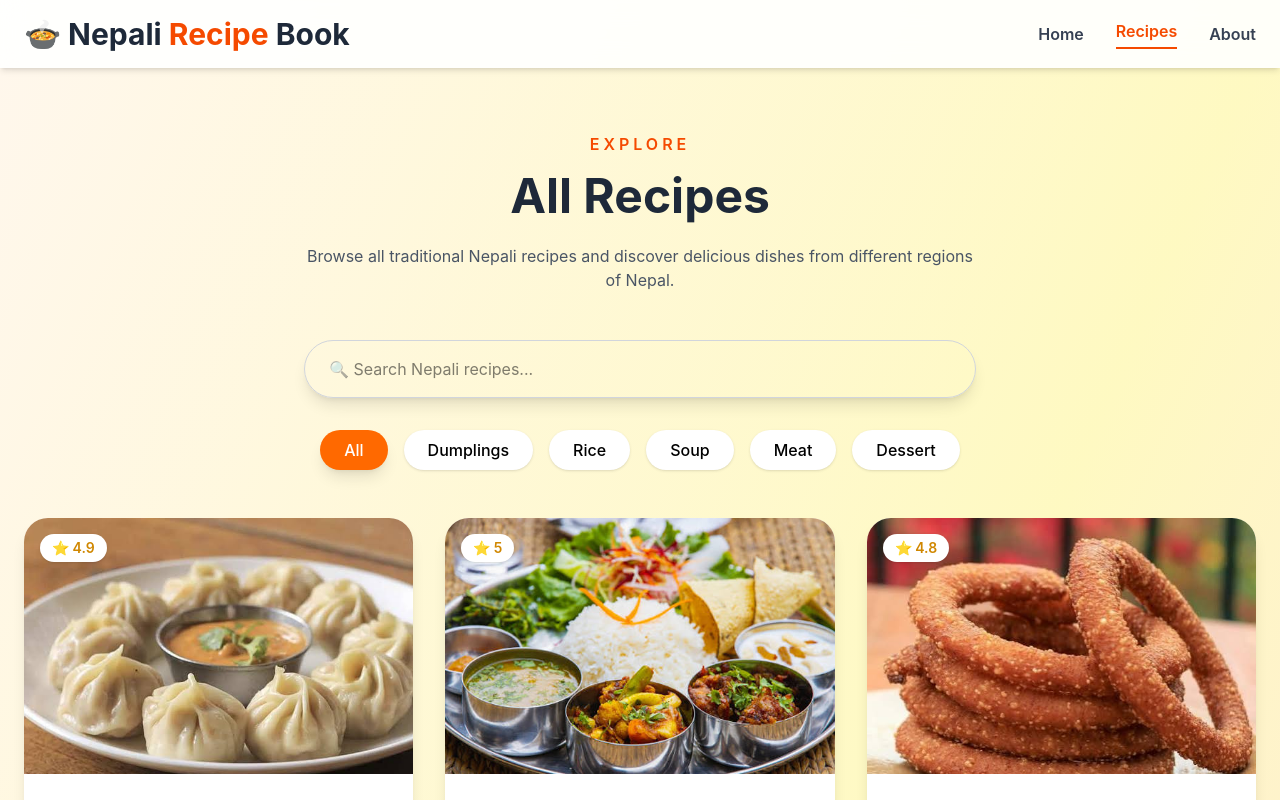
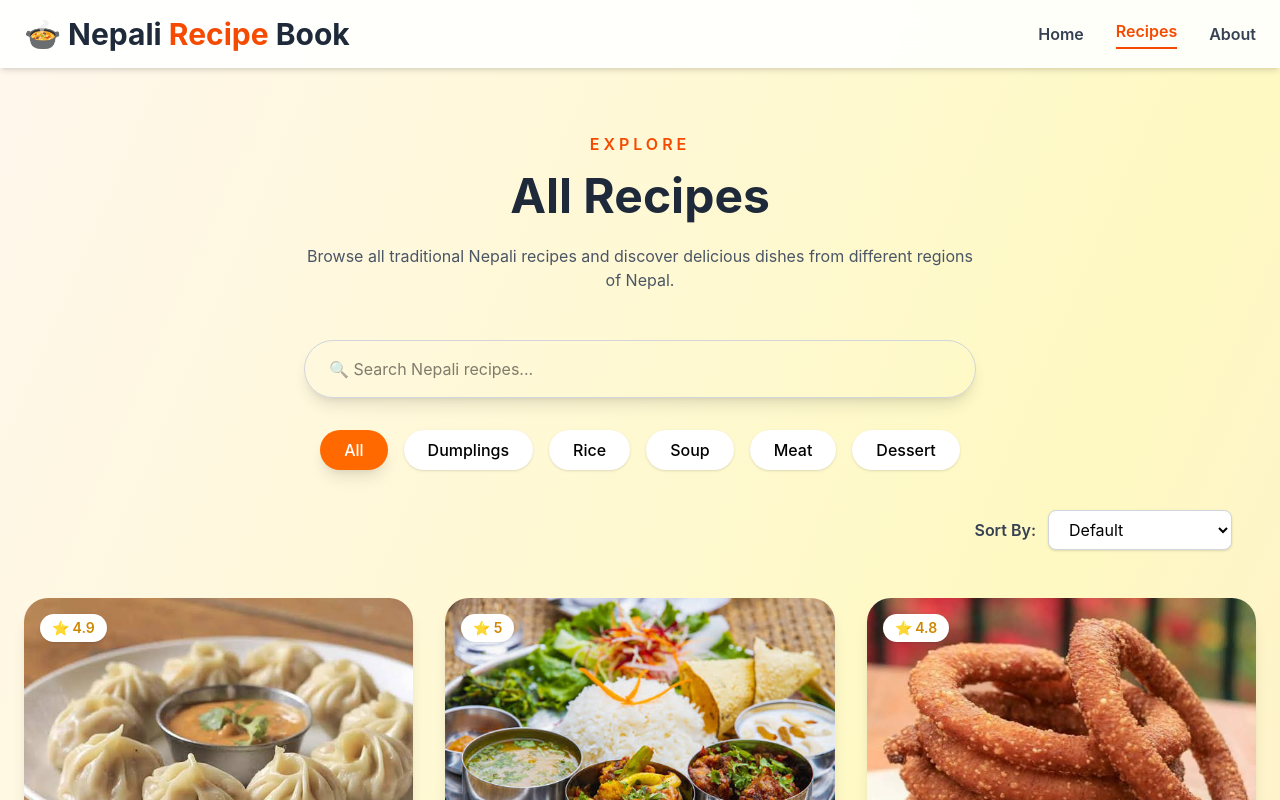
Before and after one commit to Agraz-10/recipe-card-app, a React (Vite) app in the folder recipe-card-app/: page /recipes in a window 1280 px wide. Shown: the top 800 px of the page. Built offline with nearby package versions, Linux system fonts and the light colour scheme.

Commit message:
feat: add recipe sorting options

```diff
--- a/recipe-card-app/src/App.jsx
+++ b/recipe-card-app/src/App.jsx
@@ -10,7 +10,9 @@ import RecipePage from "./pages/RecipePage";
 function App() {
   const [search, setSearch] = useState("");
   const [selectedCategory, setSelectedCategory] = useState("All");
+  const [sortOption, setSortOption] = useState("default");
 
+  // Filter Recipes
   const filteredRecipes = recipes.filter((recipe) => {
     const matchesSearch = recipe.name
       .toLowerCase()
@@ -22,6 +24,39 @@ function App() {
 
     return matchesSearch && matchesCategory;
   });
+
+  // Sort Recipes
+  const sortedRecipes = [...filteredRecipes];
+
+  switch (sortOption) {
+    case "name":
+      sortedRecipes.sort((a, b) =>
+        a.name.localeCompare(b.name)
+      );
+      break;
+
+    case "rating":
+      sortedRecipes.sort((a, b) =>
+        b.rating - a.rating
+      );
+      break;
+
+    case "calories":
+      sortedRecipes.sort((a, b) =>
+        a.calories - b.calories
+      );
+      break;
+
+    case "time":
+      sortedRecipes.sort(
+        (a, b) =>
+          parseInt(a.time) - parseInt(b.time)
+      );
+      break;
+
+    default:
+      break;
+  }
 
   return (
     <BrowserRouter>
@@ -36,7 +71,7 @@ function App() {
               setSearch={setSearch}
               selectedCategory={selectedCategory}
               setSelectedCategory={setSelectedCategory}
-              filteredRecipes={filteredRecipes}
+              filteredRecipes={sortedRecipes}
             />
           }
         />
@@ -49,7 +84,9 @@ function App() {
               setSearch={setSearch}
               selectedCategory={selectedCategory}
               setSelectedCategory={setSelectedCategory}
-              filteredRecipes={filteredRecipes}
+              filteredRecipes={sortedRecipes}
+              sortOption={sortOption}
+              setSortOption={setSortOption}
             />
           }
         />
--- /dev/null
+++ b/recipe-card-app/src/components/SortRecipes.jsx
@@ -0,0 +1,33 @@
+function SortRecipes({ sortOption, setSortOption }) {
+  return (
+    <div className="max-w-7xl mx-auto px-6 mt-8 mb-8 flex justify-end">
+
+      <div className="flex items-center gap-3">
+
+        <label
+          htmlFor="sort"
+          className="font-semibold text-gray-700"
+        >
+          Sort By:
+        </label>
+
+        <select
+          id="sort"
+          value={sortOption}
+          onChange={(e) => setSortOption(e.target.value)}
+          className="bg-white border border-gray-300 rounded-lg px-4 py-2 shadow-sm focus:outline-none focus:border-orange-500"
+        >
+          <option value="default">Default</option>
+          <option value="name">Name (A-Z)</option>
+          <option value="rating">Highest Rated</option>
+          <option value="calories">Lowest Calories</option>
+          <option value="time">Quickest to Cook</option>
+        </select>
+
+      </div>
+
+    </div>
+  );
+}
+
+export default SortRecipes;
--- a/recipe-card-app/src/pages/Recipes.jsx
+++ b/recipe-card-app/src/pages/Recipes.jsx
@@ -3,6 +3,7 @@ import SearchBar from "../components/SearchBar";
 import CategoryFilter from "../components/CategoryFilter";
 import RecipeCard from "../components/RecipeCard";
 import Footer from "../components/Footer";
+import SortRecipes from "../components/SortRecipes";
 
 function Recipes({
   search,
@@ -10,6 +11,8 @@ function Recipes({
   selectedCategory,
   setSelectedCategory,
   filteredRecipes,
+  sortOption,
+  setSortOption,
 }) {
   return (
     <div className="min-h-screen bg-gradient-to-br from-orange-50 via-yellow-100 to-red-100">
@@ -45,6 +48,11 @@ function Recipes({
           setSelectedCategory={setSelectedCategory}
         />
 
+        <SortRecipes
+            sortOption={sortOption}
+            setSortOption={setSortOption}
+        />
+
         <div className="grid grid-cols-1 md:grid-cols-2 lg:grid-cols-3 gap-8 mt-12">
 
           {filteredRecipes.map((recipe) => (
```
